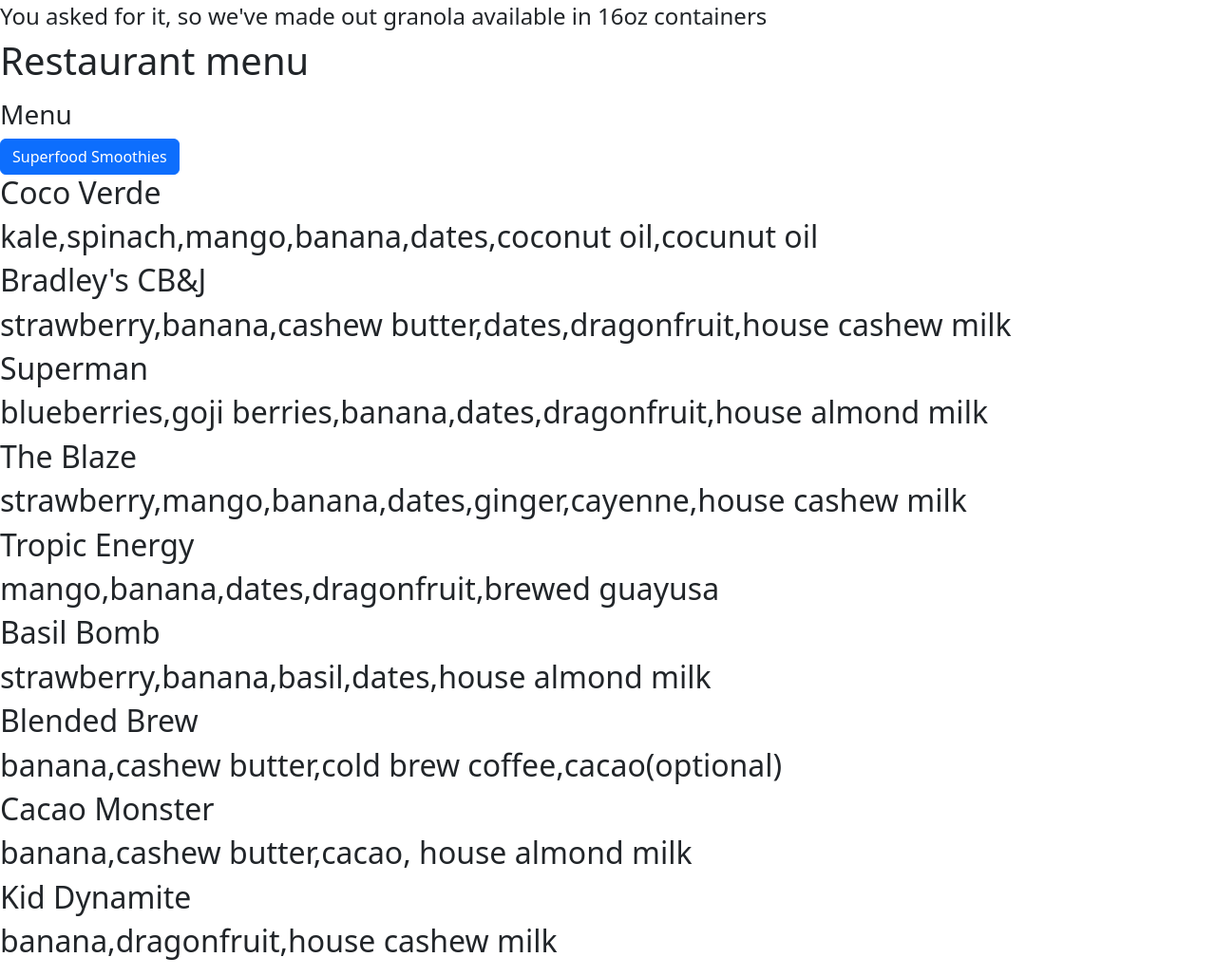
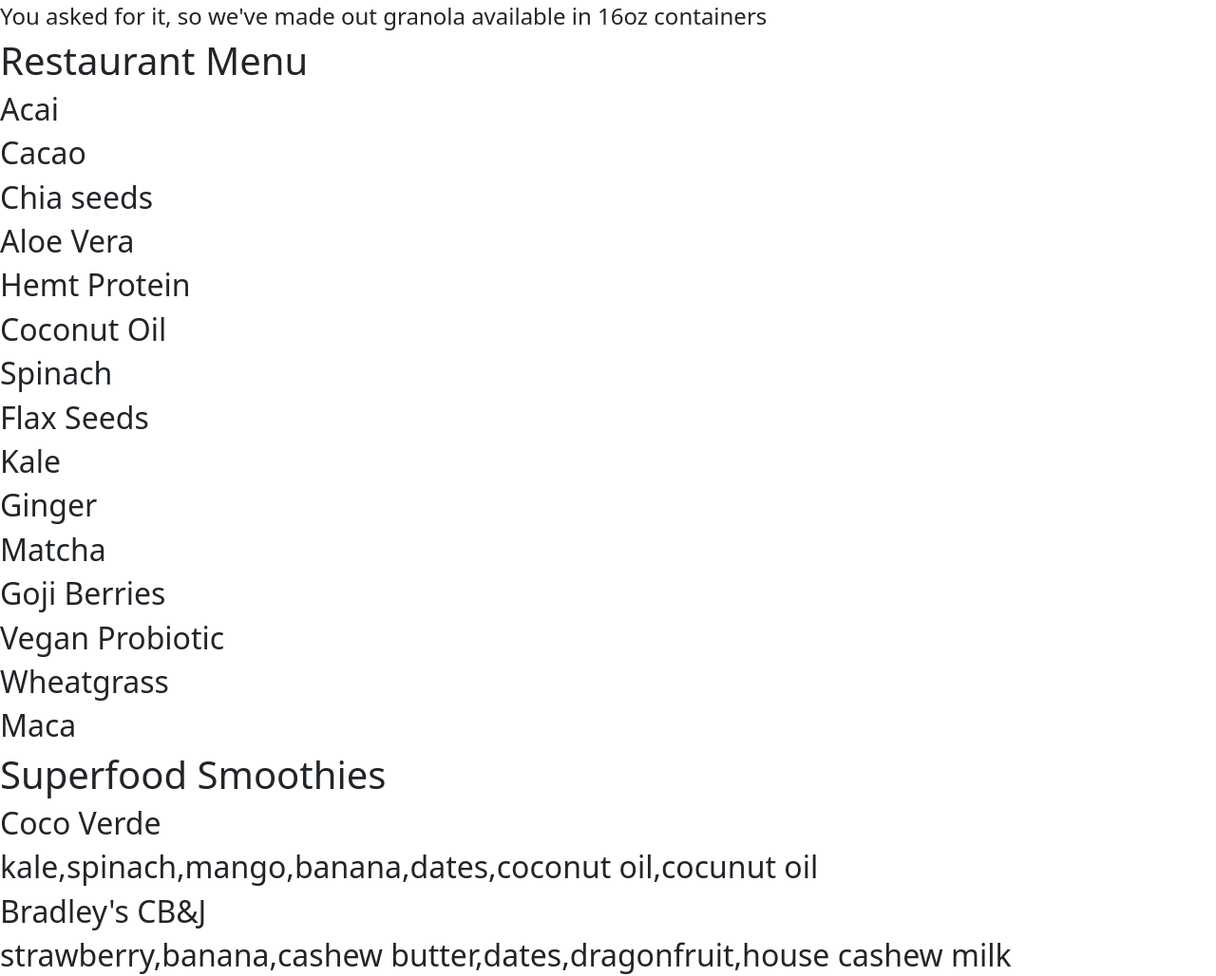
Before and after one commit to ns1310/Websit_Challenge_Exercise, a plain HTML site: page index.html in a window 1280 px wide. Shown: the part 544-1572 px from the top of the page at 95% size. Drawn offline with nearby package versions, Linux system fonts and the light colour scheme.

Commit message:
Update index.html

```diff
--- a/index.html
+++ b/index.html
@@ -49,17 +49,66 @@
           </div>
       </div>
 </body>
-
-
 <body>
   <div class="game-container">
-      <h1>Restaurant menu</h1>
-      <p></p>
-      <h3>Menu</h3>
-      <div class="buttons">
-          <button class="btn btn-primary">Superfood Smoothies</button>
+      <h1>Restaurant Menu</h1>
+
       </div>
-      <div class="board">
+
+          <div class="tile">
+              <h2>Acai</h2>
+          </div>
+
+          <div class="tile">
+              <h2>Cacao</h2>
+          </div>
+
+          <div class="tile">
+              <h2>Chia seeds</h2>
+          </div>
+          <div class="tile">
+              <h2>Aloe Vera</h2>
+          </div>
+
+          <div class="tile">
+              <h2>Hemt Protein</h2>
+          </div>
+
+              <h2>Coconut Oil</h2>
+          </div>
+
+              <h2>Spinach</h2>
+          </div>
+
+              <h2>Flax Seeds</h2>
+          </div>
+              <h2>Kale</h2>
+          </div>
+              <h2>Ginger</h2>
+          </div>
+
+              <h2>Matcha</h2>
+          </div>
+
+              <h2>Goji Berries</h2>
+          </div>
+
+              <h2>Vegan Probiotic</h2>
+          </div>
+
+              <h2>Wheatgrass</h2>
+          </div>
+
+              <h2>Maca</h2>
+          </div>
+
+          </div>
+      </div>
+  </div>
+</body>
+  <Body>
+  <div class="tile">
+      <h1>Superfood Smoothies</h1>
           <div class="tile">
               <h2>Coco Verde</h2>
           </div>
```
